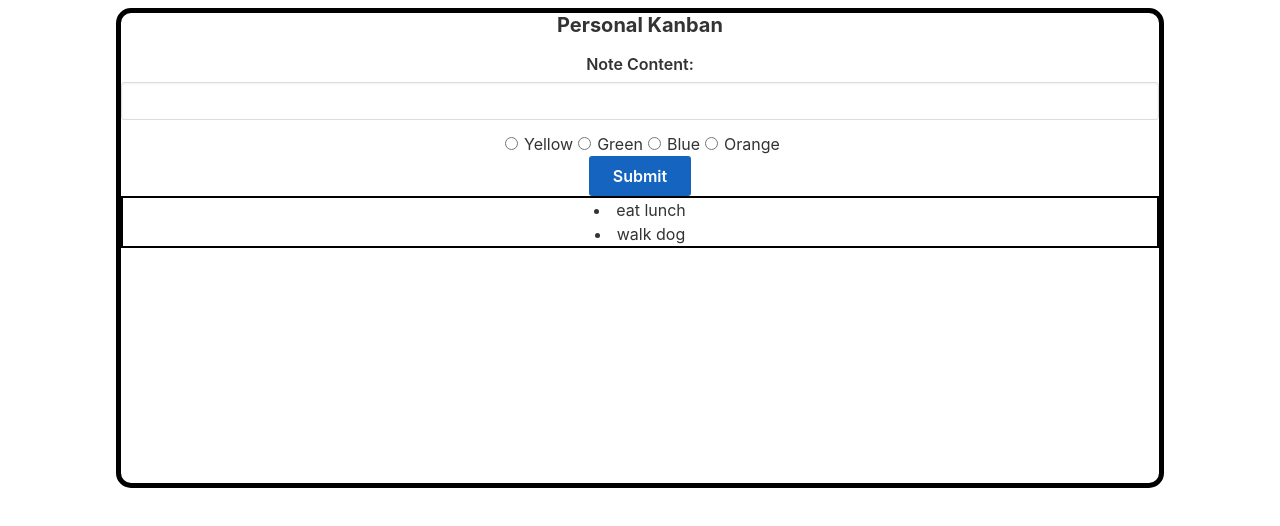
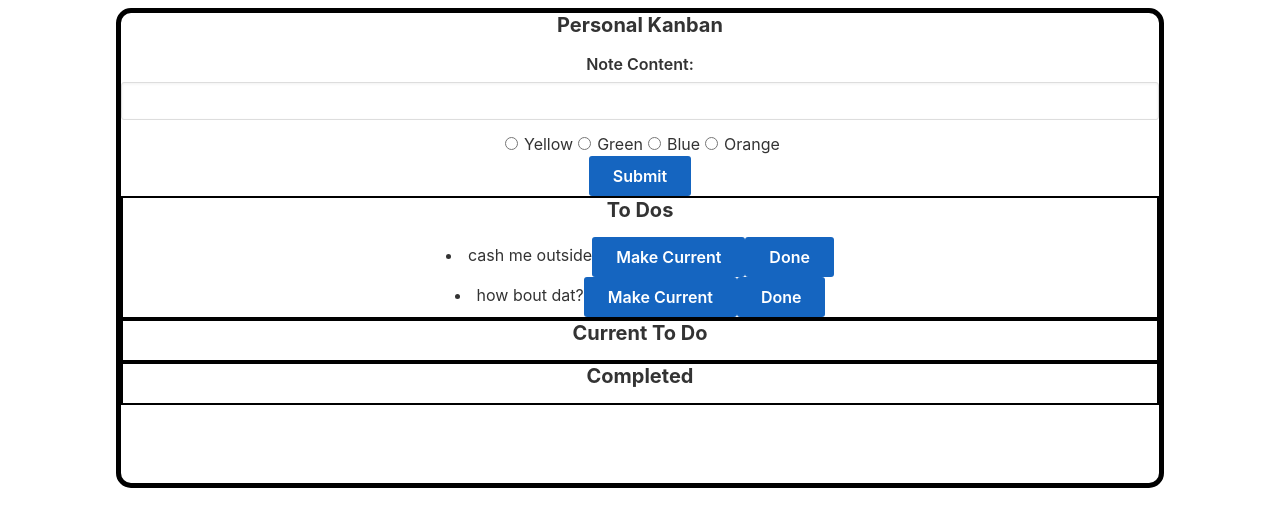
Before and after one commit to thejasonfile/personalKanban, a React (Create React App) app: page / in a window 1280 px wide. Shown: the top 526 px of the page. Built offline with nearby package versions, Linux system fonts and the light colour scheme.

Commit message:
add new Todo

```diff
--- a/src/components/App.js
+++ b/src/components/App.js
@@ -7,12 +7,16 @@ class App extends Component {
 
     this.state = {
       input : '',
-      toDos : ['eat lunch', 'walk dog']
+      toDos : ['cash me outside', 'how bout dat?'],
+      currentToDo: [],
+      completedToDos: []
     };
 
     this.renderToDos = this.renderToDos.bind(this);
+    this.renderCurrentToDo = this.renderCurrentToDo.bind(this);
     this.addToDo = this.addToDo.bind(this);
     this.onInputChange = this.onInputChange.bind(this);
+    this.makeCurrent = this.makeCurrent.bind(this);
   }
 
   onInputChange(e) {
@@ -22,7 +26,25 @@ class App extends Component {
   renderToDos() {
     let todos = this.state.toDos;
     let resultArray = [];
-    todos.map((todo, i) => resultArray.push(<li key={i}>{todo}</li>));
+    todos.map((todo, i) => resultArray.push(
+      <li key={i}>
+        {todo}
+        <button onClick={this.makeCurrent}>Make Current</button>
+        <button>Done</button>
+      </li>
+    ));
+    return resultArray;
+  }
+
+  renderCurrentToDo() {
+    let todos = this.state.currentToDo;
+    let resultArray = [];
+    todos.map((todo, i) => resultArray.push(
+      <li key={i}>
+        {todo}
+        <button>Done</button>
+      </li>
+    ));
     return resultArray;
   }
 
@@ -32,6 +54,10 @@ class App extends Component {
     let toDos = this.state.toDos;
     toDos.push(noteContent);
     this.setState({input: '', toDos});
+  }
+
+  makeCurrent(e){
+
   }
 
   render () {
@@ -49,7 +75,15 @@ class App extends Component {
           <input type="submit" value="Submit" onClick={this.addToDo}></input>
         </form>
         <div className="toDo box">
+          <h1>To Dos</h1>
           {this.renderToDos()}
+        </div>
+        <div className="currentToDo box">
+          <h1>Current To Do</h1>
+          {this.renderCurrentToDo()}
+        </div>
+        <div className="completedToDo box">
+          <h1>Completed</h1>
         </div>
       </div>
     )
```
